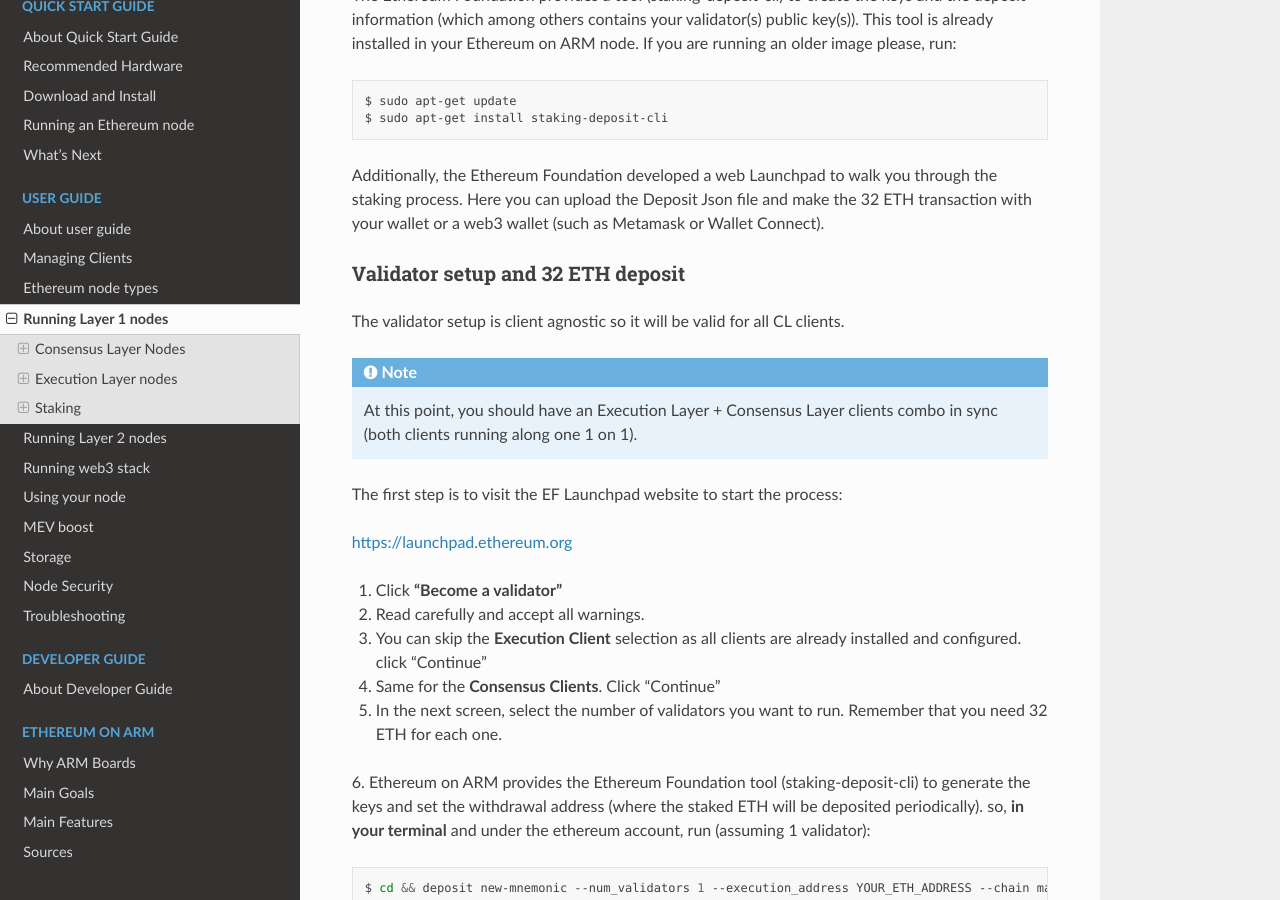
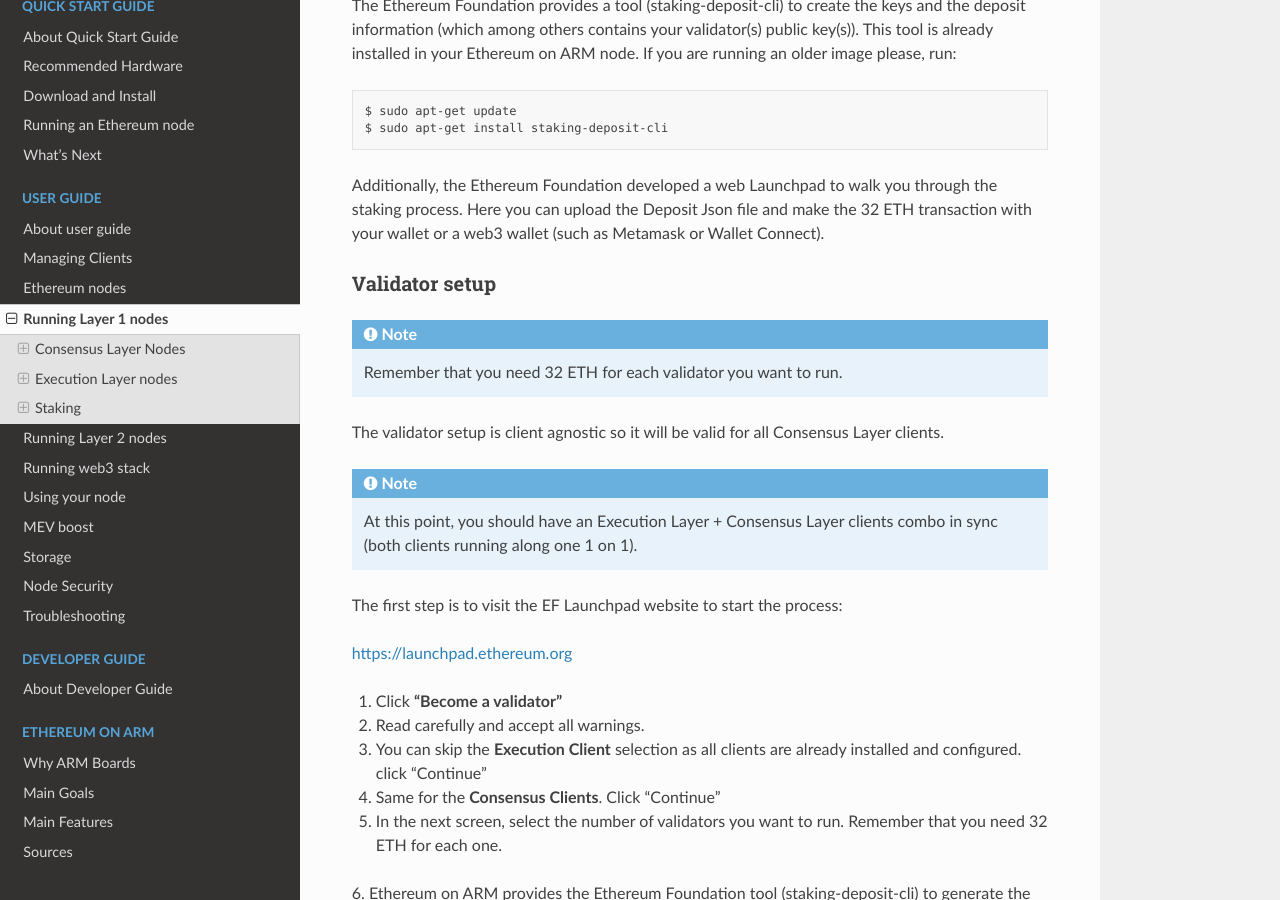
Before and after one commit to EOA-Blockchain-Labs/ethereumonarm, a Sphinx documentation site: the page built from docs/user-guide/running-l1-clients.rst, in a window 1280 px wide and 900 px high, scrolled down 7866 px. Built offline with Sphinx 7.4.7 and the Read the Docs theme 2.0.0, drawn with Linux system fonts in a browser that asks for light colours.

Commit message:
fixed doc typos

```diff
--- a/docs/user-guide/node-types.rst
+++ b/docs/user-guide/node-types.rst
@@ -1,8 +1,8 @@
 .. Ethereum on ARM documentation documentation master file, created by
    sphinx-quickstart on Wed Jan 13 19:04:18 2021.
 
-Ethereum node types
-====================
+Ethereum nodes
+==============
 
 There are 2 types of Ethereum nodes:
 
--- a/docs/user-guide/running-l1-clients.rst
+++ b/docs/user-guide/running-l1-clients.rst
@@ -61,7 +61,7 @@
 get the Beacon Chain synced in just a few minutes.
 
 Supported Clients
-"""""""""""""""""
+~~~~~~~~~~~~~~~~~
 
 Ethereum on ARM supports the main Consensus Layer clients available.
 
@@ -80,7 +80,7 @@
 
 
 Lighthouse
-""""""""""
+~~~~~~~~~~
 
 :guilabel:`Lighthouse` is a full CL client written in Rust.
 
@@ -108,7 +108,7 @@
 The Lighthouse beacon chain is now started. Wait for it to get in sync. Choose an Execution Layer client and start it.
 
 Prysm
-"""""
+~~~~~
 
 :guilabel:`Prysm` is a full Consensus Layer client written in Go.
 
@@ -136,7 +136,7 @@
 The Prysm beacon chain is now started. Wait for it to get in sync. Choose an Execution Layer client and start it.
 
 Teku
-""""
+~~~~
 
 :guilabel:`Teku` is a full Consensus Layer client written in Java.
 
@@ -167,7 +167,7 @@
 The Teku beacon chain is now started. Wait for it to get in sync. Choose an Execution Layer client and start it.
 
 Nimbus
-""""""
+~~~~~~
 
 .. warning::
 
@@ -386,10 +386,12 @@
 Here you can upload the Deposit Json file and make the 32 ETH transaction
 with your wallet or a web3 wallet (such as Metamask or Wallet Connect).
 
-Validator setup and 32 ETH deposit
-~~~~~~~~~~~~~~~~~~~~~~~~~~~~~~~~~~
+Validator setup
+~~~~~~~~~~~~~~~
+.. note::
+  Remember that you need 32 ETH for each validator you want to run.
 
-The validator setup is client agnostic so it will be valid for all CL clients.
+The validator setup is client agnostic so it will be valid for all Consensus Layer clients.
 
 .. note::
   At this point, you should have an Execution Layer + Consensus Layer clients combo in sync (both clients
```
